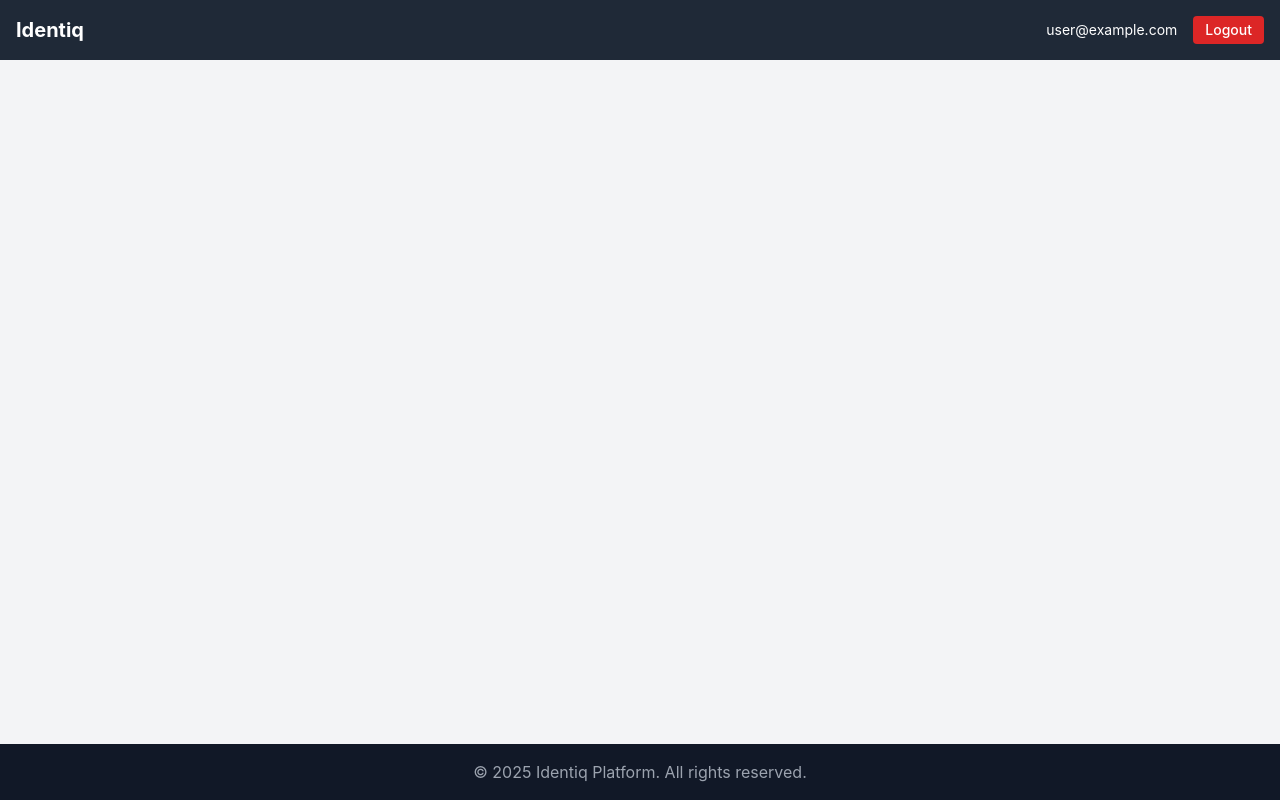
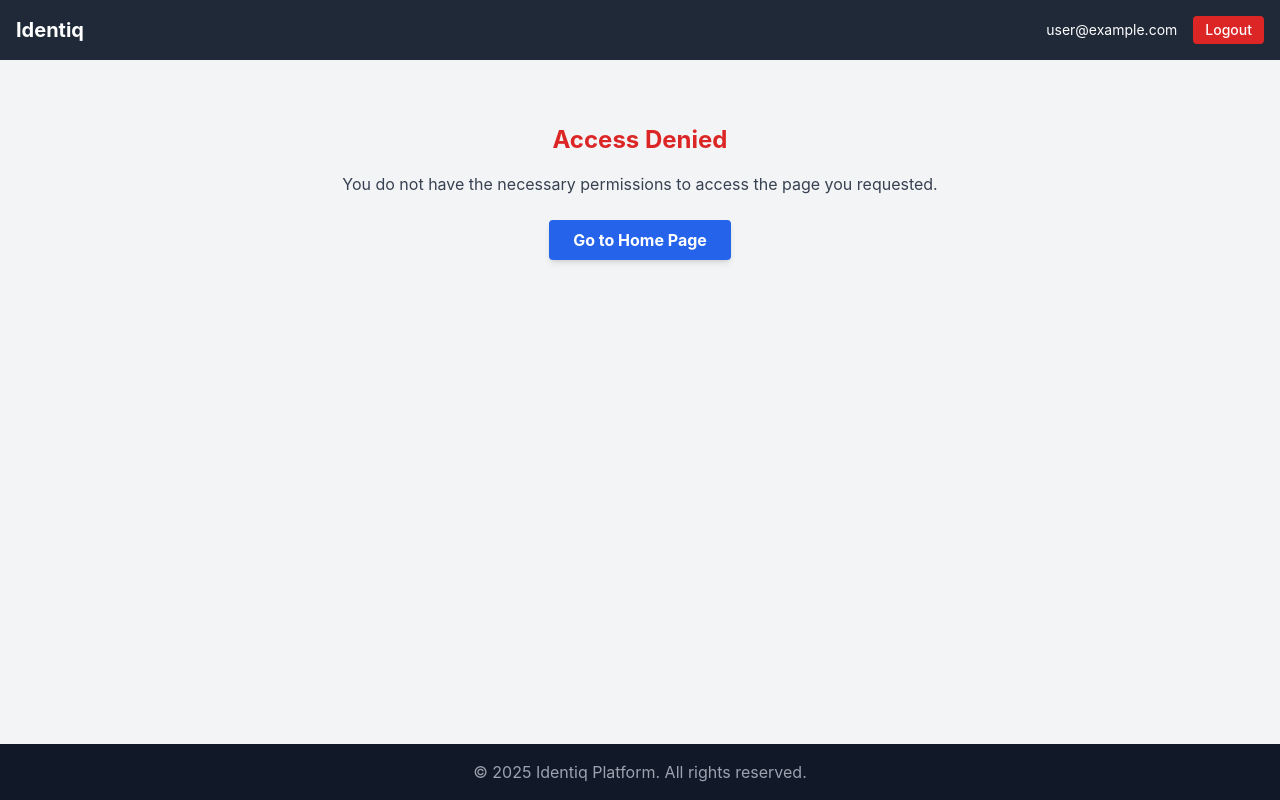
Before and after one commit to Yanik9426/Identiq_Platform.25, a React (Create React App) app: page /unauthorized in a window 1280 px wide. Built offline with nearby package versions, Linux system fonts and the light colour scheme; no server answers; the database is empty; sample sign-in values are in the browser's storage.

Commit message:
feat: Implement role-based ProtectedRoute and Unauthorized page

```diff
--- a/src/App.tsx
+++ b/src/App.tsx
@@ -1,4 +1,4 @@
-// src/App.tsx
+// src/App.tsx - Updated for Role-Based Routes
 
 import React from 'react';
 import { Routes, Route } from 'react-router-dom';
@@ -9,8 +9,9 @@ import SignupPage from './pages/SignupPage';
 import LoginPage from './pages/LoginPage';
 import DashboardPage from './pages/DashboardPage';
 import ProtectedRoute from './routes/ProtectedRoute';
-// --- Import the new HomePage component ---
-import HomePage from './pages/HomePage'; // <-- IMPORT ADDED
+import HomePage from './pages/HomePage';
+// --- Import the Unauthorized page ---
+import UnauthorizedPage from './pages/UnauthorizedPage'; // <-- IMPORT ADDED
 
 function App() {
   return (
@@ -19,23 +20,46 @@ function App() {
       <main className="flex-grow container mx-auto px-4 py-8">
         <Routes>
           {/* === Public Routes === */}
-          {/* --- Update the route for the Home Page --- */}
-          <Route path="/" element={<HomePage />} /> {/* <-- UPDATED ELEMENT */}
-
+          <Route path="/" element={<HomePage />} />
           <Route path="/login" element={<LoginPage />} />
           <Route path="/signup" element={<SignupPage />} />
+          {/* --- Add route for the Unauthorized page --- */}
+          <Route path="/unauthorized" element={<UnauthorizedPage />} /> {/* <-- ROUTE ADDED */}
 
 
           {/* === Protected Routes === */}
+          {/* Example: Dashboard accessible ONLY by users with the 'candidate' role */}
           <Route
             path="/dashboard"
             element={
-              <ProtectedRoute>
+              // --- Pass allowedRoles prop to ProtectedRoute ---
+              // Only users whose userRoles array includes 'candidate' can access this.
+              <ProtectedRoute allowedRoles={['candidate']}> {/* <-- PROP ADDED */}
                 <DashboardPage />
               </ProtectedRoute>
             }
           />
-          {/* Other routes will be added here later */}
+
+          {/* --- Example for future routes --- */}
+          {/* A route only accessible by company admins */}
+          {/* <Route
+            path="/company/settings"
+            element={
+              <ProtectedRoute allowedRoles={['company_admin']}>
+                <CompanySettingsPage />
+              </ProtectedRoute>
+            }
+          /> */}
+
+          {/* A route accessible by ANY logged-in user (no roles specified) */}
+          {/* <Route
+            path="/my-profile" // Example path
+            element={
+              <ProtectedRoute> // No allowedRoles means only login is checked
+                <UserProfileEditPage />
+              </ProtectedRoute>
+            }
+          /> */}
 
         </Routes>
       </main>
--- /dev/null
+++ b/src/pages/UnauthorizedPage.tsx
@@ -0,0 +1,24 @@
+// src/pages/UnauthorizedPage.tsx
+
+import React from 'react';
+import { Link } from 'react-router-dom';
+
+function UnauthorizedPage() {
+    return (
+        <div className="container mx-auto p-4 sm:p-6 lg:p-8 text-center">
+            <h1 className="text-2xl font-bold text-red-600 mb-4">Access Denied</h1>
+            <p className="mb-6 text-gray-700">
+                You do not have the necessary permissions to access the page you requested.
+            </p>
+            <Link
+                to="/" // Link back to the homepage
+                className="inline-block bg-blue-600 hover:bg-blue-700 text-white font-bold py-2 px-6 rounded transition duration-150 ease-in-out shadow-md"
+            >
+                Go to Home Page
+            </Link>
+            {/* You could add contact information for support if needed */}
+        </div>
+    );
+}
+
+export default UnauthorizedPage;
--- a/src/routes/ProtectedRoute.tsx
+++ b/src/routes/ProtectedRoute.tsx
@@ -1,48 +1,47 @@
-// src/routes/ProtectedRoute.tsx
+// src/routes/ProtectedRoute.tsx - Fixed Children Prop Type
 
-import React from 'react';
-import { Navigate } from 'react-router-dom'; // Import Navigate for redirection
-import { useAuth } from '../contexts/AuthContext'; // Import useAuth hook - CHECK PATH
+import React from 'react'; // Import React to use React.ReactNode
+import { Navigate } from 'react-router-dom';
+import { useAuth } from '../contexts/AuthContext'; // Adjust path if needed: '../contexts/AuthContext'
 
-// Define the expected props for this component: 'children'
-// 'children' will be the actual component we want to render if the user is authenticated
-// (e.g., <DashboardPage />)
 interface ProtectedRouteProps {
-    children: JSX.Element;
+    // --- TYPE CHANGED HERE ---
+    // Use React.ReactNode which is more flexible for component children
+    children: React.ReactNode;
+    allowedRoles?: string[]; // Optional array of roles allowed to access this route
 }
 
-const ProtectedRoute: React.FC<ProtectedRouteProps> = ({ children }) => {
-    // Get the current user and the loading status from the authentication context
-    const { currentUser, loading } = useAuth();
+const ProtectedRoute: React.FC<ProtectedRouteProps> = ({ children, allowedRoles }) => {
+    const { currentUser, loading, userRoles } = useAuth(); // Get roles from context
 
-    // 1. Handle the Loading State
-    // While Firebase is checking the initial authentication state, 'loading' will be true.
-    // We should wait until loading is false before deciding whether to render the children or redirect.
+    // 1. While checking authentication state, show loading
     if (loading) {
-        // You can return null or a dedicated loading spinner component here
-        // This prevents flickering or incorrect redirects while auth state is initializing
-        return (
-             <div className="flex justify-center items-center min-h-screen"> {/* Basic centering */}
-                <p>Checking authentication...</p> {/* Placeholder loading indicator */}
-            </div>
-        );
+        return <div className="flex justify-center items-center h-screen"><p>Verifying access...</p></div>;
     }
 
-    // 2. Handle the Not Authenticated State
-    // If loading is finished ('loading' is false) AND there is no 'currentUser' object
+    // 2. If not loading and no user, redirect to login
     if (!currentUser) {
-        // The user is not logged in. Redirect them to the '/login' page.
-        // The 'replace' prop is important: it replaces the current entry in the
-        // browser's history stack instead of pushing a new one. This means the
-        // user won't go back to the protected route they were trying to access
-        // if they hit the back button after being redirected to login.
+        console.log("ProtectedRoute: No user, redirecting to /login");
         return <Navigate to="/login" replace />;
     }
 
-    // 3. Handle the Authenticated State
-    // If loading is finished and 'currentUser' exists, the user is logged in.
-    // Render the child component(s) that were passed into this ProtectedRoute.
-    return children;
+    // 3. If logged in, check roles (only if allowedRoles is provided)
+    if (allowedRoles && allowedRoles.length > 0) {
+        const hasRequiredRole = userRoles && userRoles.some(role => allowedRoles.includes(role));
+
+        if (!hasRequiredRole) {
+            // User is logged in BUT does not have any of the required roles
+            console.log(`ProtectedRoute: User ${currentUser.uid} roles (${userRoles?.join(', ') || 'none'}) do not include required roles (${allowedRoles.join(', ')}). Redirecting to /unauthorized.`);
+            return <Navigate to="/unauthorized" replace />;
+        }
+        console.log(`ProtectedRoute: User ${currentUser.uid} has required role. Access granted.`);
+    } else {
+         console.log(`ProtectedRoute: No specific roles required, access granted for user ${currentUser.uid}.`);
+    }
+
+    // 4. If all checks pass, render the requested child component(s)
+    // Returning children directly works fine with ReactNode type
+    return <>{children}</>; // Using fragment is also safe
 };
 
 export default ProtectedRoute;
```
Also changed, not shown: src/components/layout/Header.tsx (+4 -5 lines).
